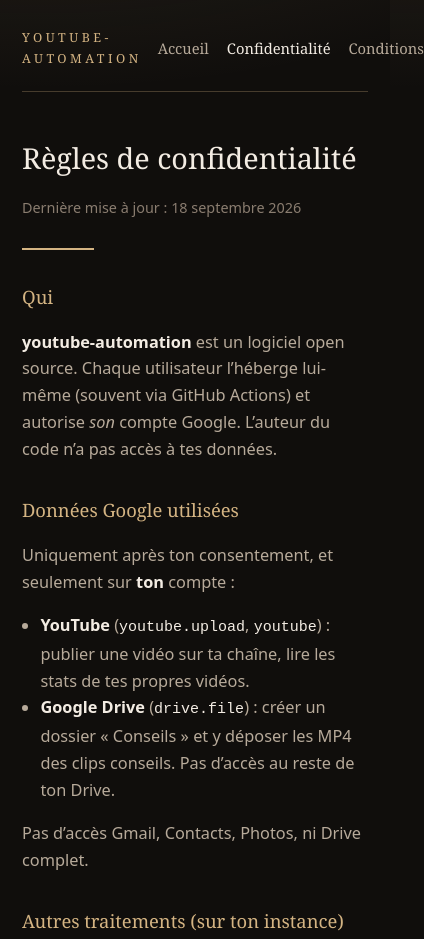
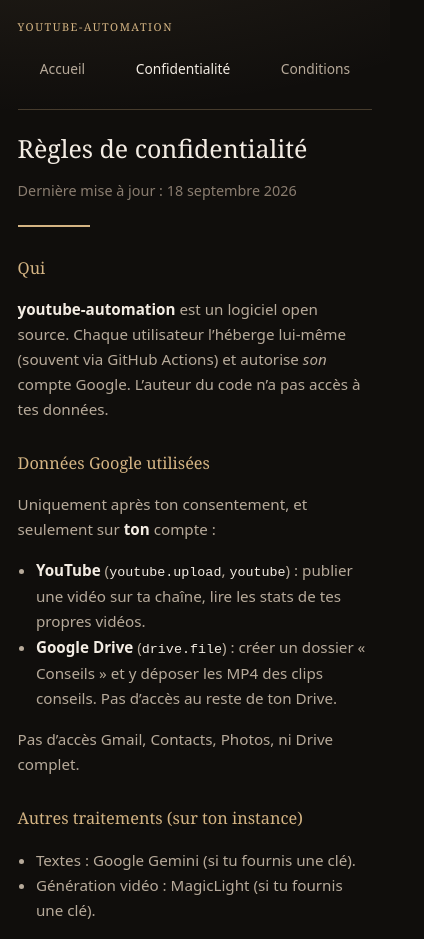
Before and after one commit to stanleystaw/youtube-automation, a website: page docs/privacy.html in a window 390 px wide. Shown: the top 939 px of the page, 424 px wide, since content can reach past the window. Drawn offline with Linux system fonts and the light colour scheme.

Commit message:
style: pages GitHub Pages responsive (mobile + encoche)
Header empilé sous 640px, textes fluides, zones de tap 44px,
safe-area iPhone, plus de débordement horizontal.

```diff
--- a/docs/privacy.html
+++ b/docs/privacy.html
@@ -2,7 +2,7 @@
 <html lang="fr">
 <head>
   <meta charset="utf-8" />
-  <meta name="viewport" content="width=device-width, initial-scale=1" />
+  <meta name="viewport" content="width=device-width, initial-scale=1, viewport-fit=cover" />
   <title>Confidentialité — youtube-automation</title>
   <style>
     :root {
@@ -11,8 +11,13 @@
       --muted: #b7aa9a;
       --gold: #d4b483;
       --line: rgba(212, 180, 131, 0.28);
+      --pad: clamp(16px, 4.5vw, 28px);
     }
     * { box-sizing: border-box; }
+    html {
+      -webkit-text-size-adjust: 100%;
+      text-size-adjust: 100%;
+    }
     html, body { margin: 0; min-height: 100%; }
     body {
       font-family: Georgia, "Times New Roman", serif;
@@ -21,29 +26,100 @@
         radial-gradient(1200px 500px at 10% -10%, rgba(212,180,131,.12), transparent 50%),
         var(--bg);
       line-height: 1.65;
+      overflow-x: hidden;
     }
     a { color: var(--gold); text-decoration: none; }
     a:hover { text-decoration: underline; }
-    .wrap { max-width: 760px; margin: 0 auto; padding: 28px 22px 72px; }
+    .wrap {
+      width: min(760px, 100%);
+      margin: 0 auto;
+      padding: var(--pad);
+      padding-top: max(var(--pad), env(safe-area-inset-top));
+      padding-bottom: max(72px, env(safe-area-inset-bottom));
+      padding-left: max(var(--pad), env(safe-area-inset-left));
+      padding-right: max(var(--pad), env(safe-area-inset-right));
+    }
     header {
-      display: flex; align-items: center; justify-content: space-between;
-      gap: 16px; padding-bottom: 22px; border-bottom: 1px solid var(--line);
+      display: flex;
+      align-items: center;
+      justify-content: space-between;
+      flex-wrap: wrap;
+      gap: 12px 20px;
+      padding-bottom: 18px;
+      border-bottom: 1px solid var(--line);
     }
-    .brand { font-size: 0.78rem; letter-spacing: 0.28em; text-transform: uppercase; color: var(--gold); }
-    nav { display: flex; gap: 18px; font-size: 0.92rem; }
-    nav a { color: var(--muted); }
+    .brand {
+      font-size: clamp(0.68rem, 2.4vw, 0.78rem);
+      letter-spacing: 0.22em;
+      text-transform: uppercase;
+      color: var(--gold);
+      word-break: break-word;
+    }
+    nav {
+      display: flex;
+      flex-wrap: wrap;
+      gap: 4px 6px;
+      font-size: 0.92rem;
+      font-family: system-ui, sans-serif;
+    }
+    nav a {
+      color: var(--muted);
+      display: inline-flex;
+      align-items: center;
+      min-height: 44px;
+      padding: 0 10px;
+    }
     nav a.active { color: var(--ink); }
-    h1 { font-weight: 500; font-size: clamp(1.8rem, 4vw, 2.6rem); margin: 42px 0 8px; }
-    .meta { font-family: system-ui, sans-serif; color: #8a7d70; font-size: 0.9rem; margin-bottom: 28px; }
-    .rule { width: 72px; height: 2px; background: var(--gold); margin: 0 0 28px; border: 0; }
-    h2 { font-size: 1.15rem; font-weight: 500; margin: 32px 0 10px; color: var(--gold); }
-    p, li { font-family: system-ui, sans-serif; color: var(--muted); font-size: 1.02rem; }
+    h1 {
+      font-weight: 500;
+      font-size: clamp(1.55rem, 6.4vw, 2.6rem);
+      line-height: 1.2;
+      margin: clamp(24px, 6vw, 42px) 0 8px;
+      overflow-wrap: anywhere;
+    }
+    .meta { font-family: system-ui, sans-serif; color: #8a7d70; font-size: 0.9rem; margin-bottom: 22px; }
+    .rule { width: 72px; max-width: 30%; height: 2px; background: var(--gold); margin: 0 0 24px; border: 0; }
+    h2 { font-size: clamp(1.02rem, 3.4vw, 1.15rem); font-weight: 500; margin: 28px 0 10px; color: var(--gold); }
+    p, li {
+      font-family: system-ui, sans-serif;
+      color: var(--muted);
+      font-size: clamp(0.95rem, 2.6vw, 1.02rem);
+      overflow-wrap: anywhere;
+    }
     p strong, li strong { color: var(--ink); }
-    code { color: var(--ink); font-size: 0.92em; }
+    code {
+      color: var(--ink);
+      font-size: 0.88em;
+      word-break: break-word;
+    }
     ul { padding-left: 1.15rem; }
     footer {
-      margin-top: 56px; padding-top: 18px; border-top: 1px solid var(--line);
-      font-family: system-ui, sans-serif; font-size: 0.85rem; color: #8a7d70;
+      margin-top: clamp(36px, 8vw, 56px);
+      padding-top: 18px;
+      border-top: 1px solid var(--line);
+      font-family: system-ui, sans-serif;
+      font-size: 0.85rem;
+      color: #8a7d70;
+    }
+    @media (max-width: 640px) {
+      header {
+        flex-direction: column;
+        align-items: flex-start;
+      }
+      nav {
+        width: 100%;
+        justify-content: space-between;
+      }
+      nav a {
+        flex: 1 1 auto;
+        justify-content: center;
+        padding: 0 6px;
+        font-size: 0.86rem;
+      }
+      .brand { letter-spacing: 0.14em; }
+    }
+    @media (max-width: 380px) {
+      nav a { font-size: 0.8rem; min-height: 40px; }
     }
   </style>
 </head>
```
Also changed, not shown: docs/index.html (+88 -15 lines), docs/terms.html (+85 -13 lines).
